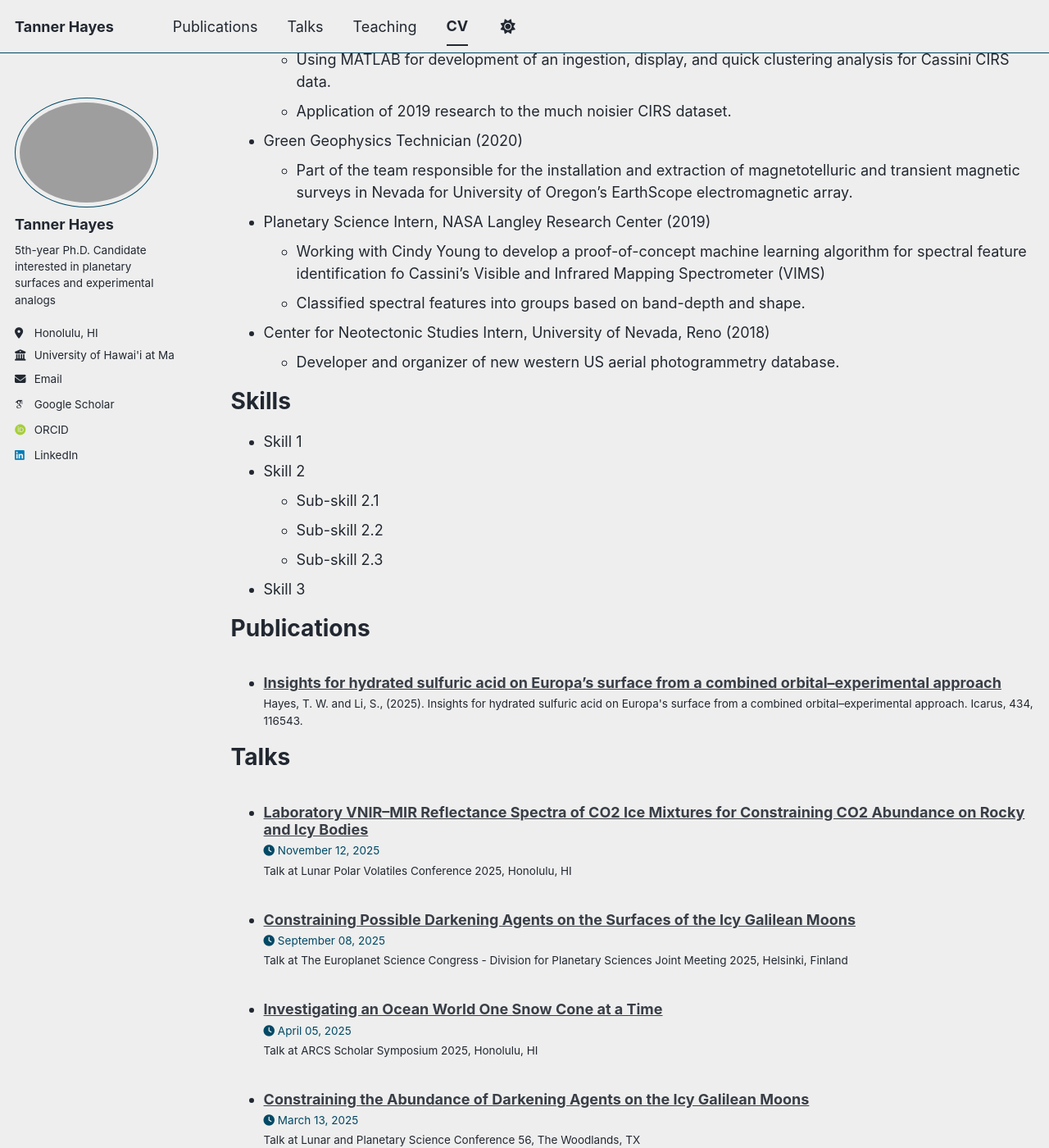
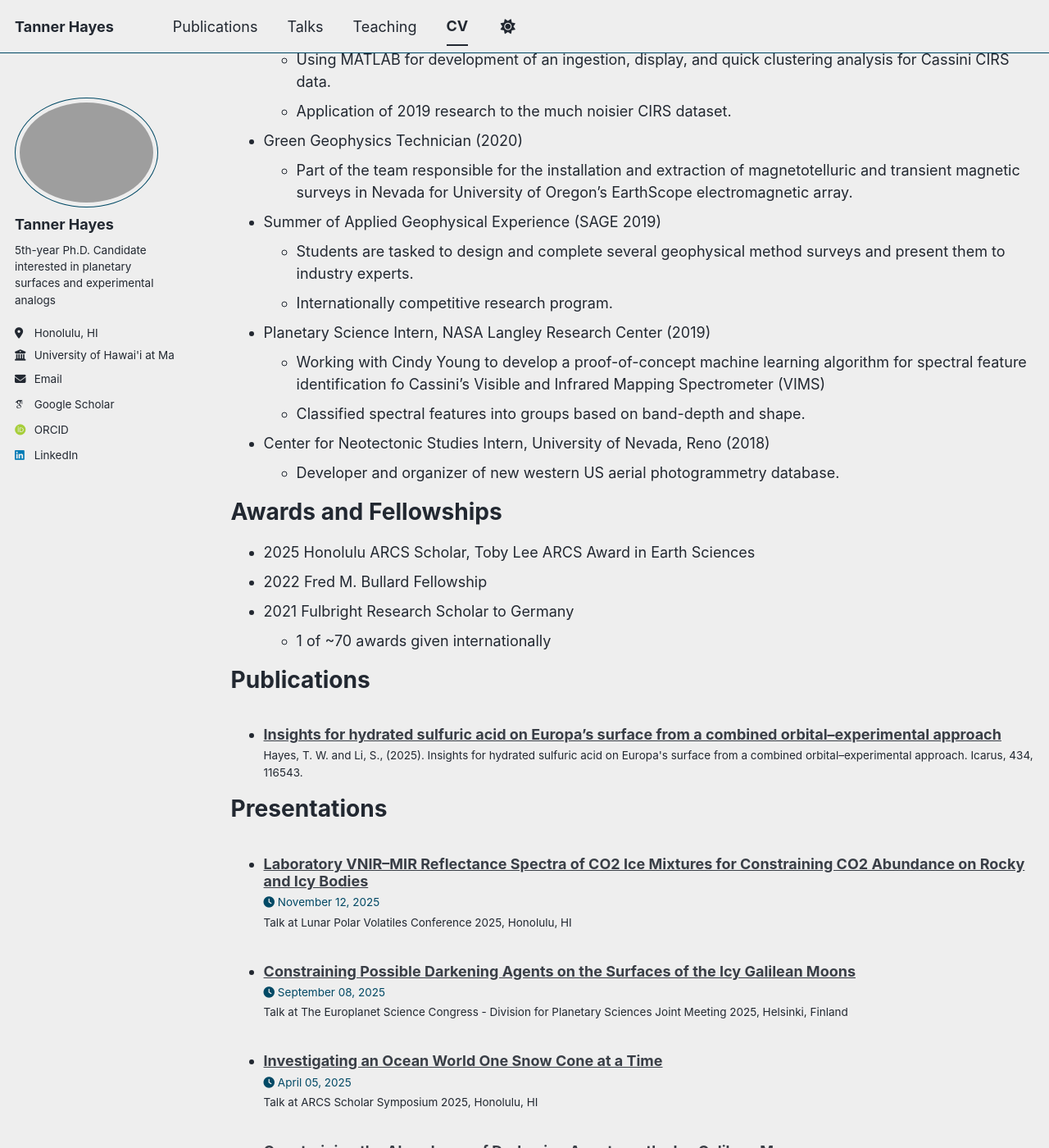
Before and after one commit to th-blip12/twhayes, a Jekyll site: the page built from _pages/cv.md, in a window 1280 px wide and 1400 px high, scrolled down 854 px. Shown: the whole window at 82% size. Built offline with Jekyll 4.4.1, drawn with Linux system fonts in a browser that asks for light colours; some web fonts are replaced; a script bundle is joined from its source files by our own code; library files that are not in the unit come from our copies.

Commit message:
Update CV with awards and presentations sections

```diff
--- a/_pages/cv.md
+++ b/_pages/cv.md
@@ -34,7 +34,11 @@ Research Experience
   * Application of 2019 research to the much noisier CIRS dataset.
 
 * Green Geophysics Technician (2020)
-   * Part of the team responsible for the installation and extraction of magnetotelluric and transient magnetic surveys in Nevada for University of Oregon’s EarthScope electromagnetic array.
+  * Part of the team responsible for the installation and extraction of magnetotelluric and transient magnetic surveys in Nevada for University of Oregon’s EarthScope electromagnetic array.
+
+* Summer of Applied Geophysical Experience (SAGE 2019)
+  * Students are tasked to design and complete several geophysical method surveys and present them to industry experts.
+  * Internationally competitive research program.
 
 * Planetary Science Intern, NASA Langley Research Center (2019)
   * Working with Cindy Young to develop a proof-of-concept machine learning algorithm for spectral feature identification fo Cassini's Visible and Infrared Mapping Spectrometer (VIMS)
@@ -43,14 +47,12 @@ Research Experience
 * Center for Neotectonic Studies Intern, University of Nevada, Reno (2018)
   * Developer and organizer of new western US aerial photogrammetry database.
 
-Skills
+Awards and Fellowships
 ======
-* Skill 1
-* Skill 2
-  * Sub-skill 2.1
-  * Sub-skill 2.2
-  * Sub-skill 2.3
-* Skill 3
+* 2025 Honolulu ARCS Scholar, Toby Lee ARCS Award in Earth Sciences
+* 2022 Fred M. Bullard Fellowship
+* 2021 Fulbright Research Scholar to Germany
+  * 1 of ~70 awards given internationally
 
 Publications
 ======
@@ -58,7 +60,7 @@ Publications
     {% include archive-single-cv.html %}
   {% endfor %}</ul>
 
-Talks
+Presentations
 ======
   <ul>{% for post in site.talks reversed %}
     {% include archive-single-talk-cv.html  %}
```
